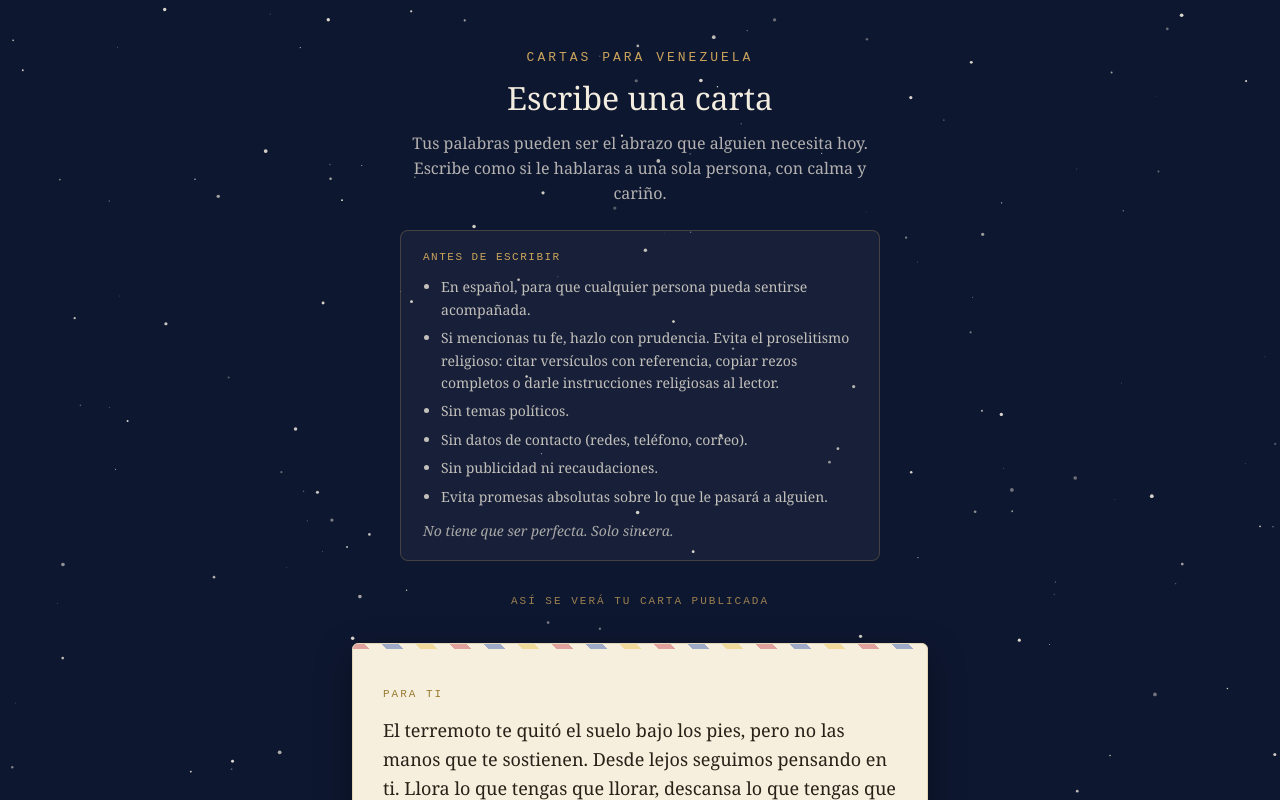
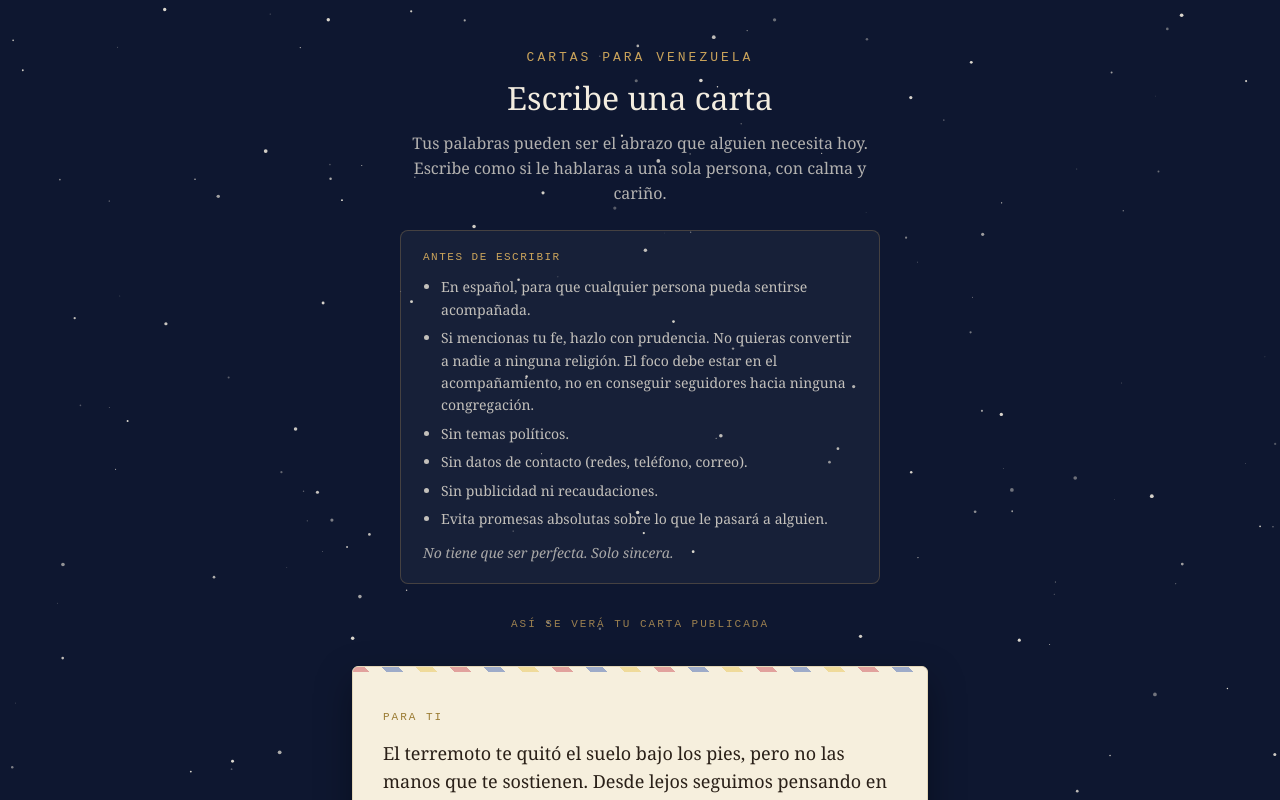
Before and after one commit to sandraalfarovargas/cartas-venezuela, a Next.js app: page /escribir in a window 1280 px wide. Shown: the top 800 px of the page. Built offline with nearby package versions, Linux system fonts and the light colour scheme.

Commit message:
Ajusta texto sobre proselitismo religioso en la guia

```diff
--- a/app/escribir/page.js
+++ b/app/escribir/page.js
@@ -70,9 +70,10 @@ export default function Escribir() {
         <ul>
           <li>En español, para que cualquier persona pueda sentirse acompañada.</li>
           <li>
-            Si mencionas tu fe, hazlo con prudencia. Evita el proselitismo
-            religioso: citar versículos con referencia, copiar rezos
-            completos o darle instrucciones religiosas al lector.
+            Si mencionas tu fe, hazlo con prudencia. No quieras convertir a
+            nadie a ninguna religión. El foco debe estar en el
+            acompañamiento, no en conseguir seguidores hacia ninguna
+            congregación.
           </li>
           <li>Sin temas políticos.</li>
           <li>Sin datos de contacto (redes, teléfono, correo).</li>
```
